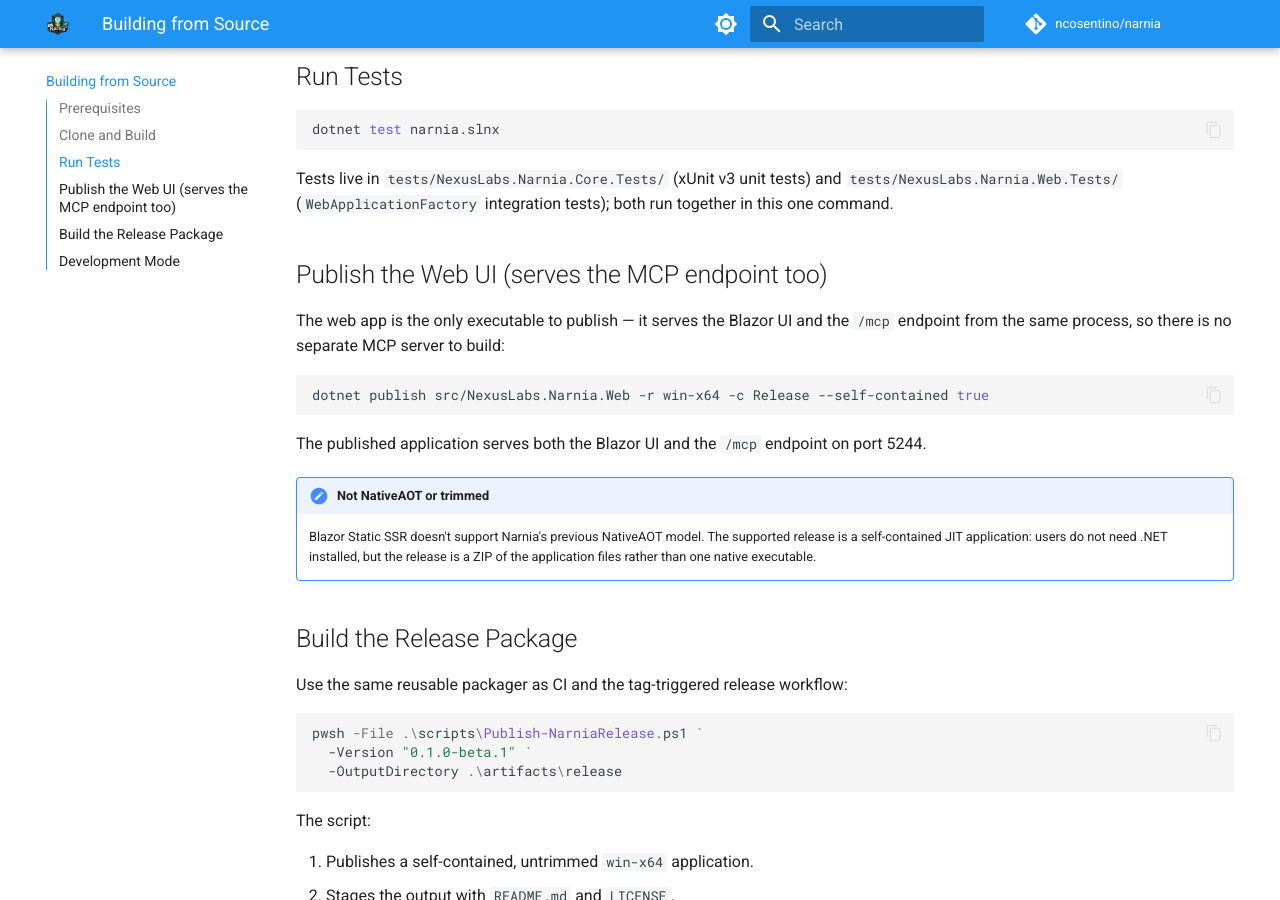
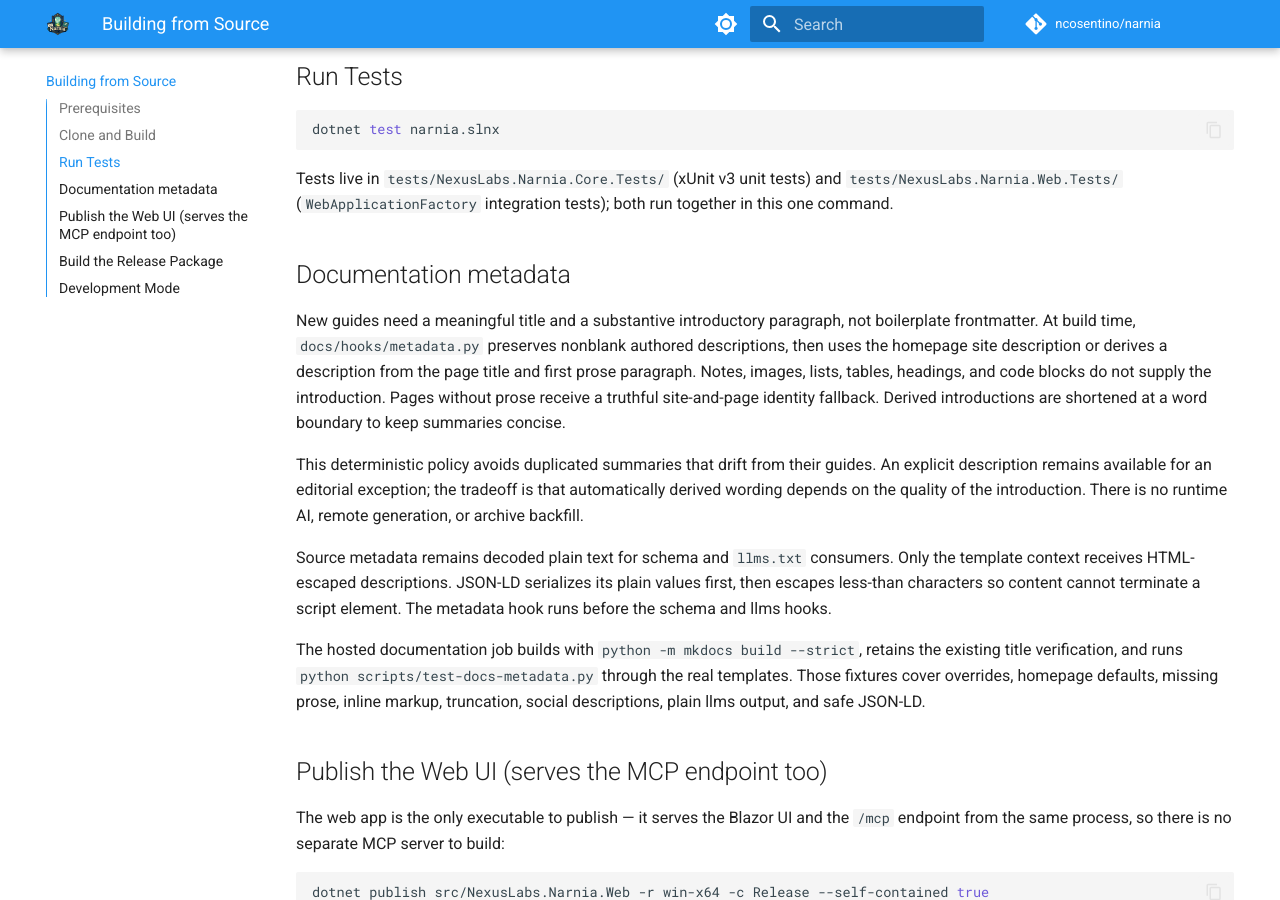
Before and after one commit to ncosentino/narnia, an MkDocs documentation site: the page built from docs/building.md, in a window 1280 px wide and 900 px high, scrolled down 597 px. Built offline with MkDocs 1.6.1 and Material for MkDocs 9.7.7, drawn with Linux system fonts in a browser that asks for light colours; comment, search, counter and statistics services are not loaded.

Commit message:
docs: derive guide descriptions with shared build hooks
Co-authored-by: Copilot <223556219+Copilot@users.noreply.github.com>

Copilot-Session: 8fe18f73-2ca7-49bd-99dc-7e601342f98d

````diff
--- a/docs/building.md
+++ b/docs/building.md
@@ -30,6 +30,30 @@ dotnet test narnia.slnx
 ```
 
 Tests live in `tests/NexusLabs.Narnia.Core.Tests/` (xUnit v3 unit tests) and `tests/NexusLabs.Narnia.Web.Tests/` (`WebApplicationFactory` integration tests); both run together in this one command.
+
+## Documentation metadata
+
+New guides need a meaningful title and a substantive introductory paragraph, not boilerplate
+frontmatter. At build time, `docs/hooks/metadata.py` preserves nonblank authored descriptions,
+then uses the homepage site description or derives a description from the page title and first
+prose paragraph. Notes, images, lists, tables, headings, and code blocks do not supply the
+introduction. Pages without prose receive a truthful site-and-page identity fallback.
+Derived introductions are shortened at a word boundary to keep summaries concise.
+
+This deterministic policy avoids duplicated summaries that drift from their guides. An explicit
+description remains available for an editorial exception; the tradeoff is that automatically
+derived wording depends on the quality of the introduction. There is no runtime AI, remote
+generation, or archive backfill.
+
+Source metadata remains decoded plain text for schema and `llms.txt` consumers. Only the
+template context receives HTML-escaped descriptions. JSON-LD serializes its plain values first,
+then escapes less-than characters so content cannot terminate a script element.
+The metadata hook runs before the schema and llms hooks.
+
+The hosted documentation job builds with `python -m mkdocs build --strict`, retains the existing
+title verification, and runs `python scripts/test-docs-metadata.py` through the real templates.
+Those fixtures cover overrides, homepage defaults, missing prose, inline markup, truncation,
+social descriptions, plain llms output, and safe JSON-LD.
 
 ## Publish the Web UI (serves the MCP endpoint too)
 
--- a/docs/hooks/llms_txt.py
+++ b/docs/hooks/llms_txt.py
@@ -1,7 +1,7 @@
 """MkDocs build hook: auto-generate llms.txt at build time.
 
-Walks the site nav, collects each page's title and description (from front
-matter or the global site_description fallback), then writes site/llms.txt
+Walks the site nav, collects each page's title and plain description (resolved
+by the metadata hook), then writes site/llms.txt
 following the llmstxt.org convention. The file stays in sync automatically
 as pages are added, removed, or re-described.
 """
--- a/mkdocs.yml
+++ b/mkdocs.yml
@@ -113,6 +113,7 @@ plugins:
   - meta
 
 hooks:
+  - docs/hooks/metadata.py
   - docs/hooks/schema.py
   - docs/hooks/llms_txt.py
 
````
Also changed, not shown: docs/hooks/metadata.py (added, +101 -0 lines), docs/hooks/schema.py (+6 -2 lines), .github/instructions/documentation.instructions.md (added).
